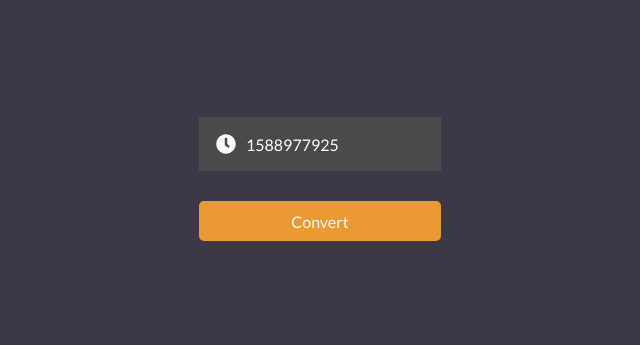
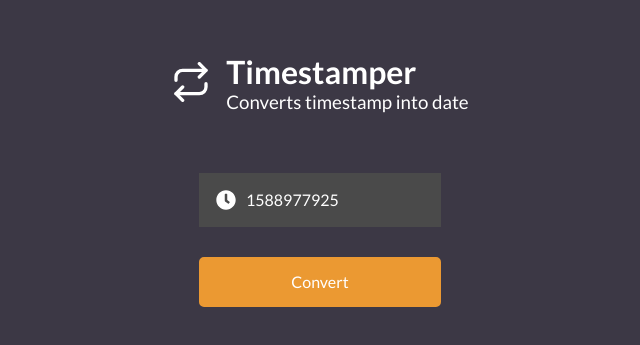
Before and after one commit to mCodex/react-timestamper, a React (Create React App) app: page / in a window 1280 px wide. Shown: the part 221-566 px from the top of the page, without its empty margins (320-960 px from the left). Built offline with nearby package versions, Linux system fonts and the light colour scheme.

Commit message:
changing styles

```diff
--- a/src/components/Button/index.tsx
+++ b/src/components/Button/index.tsx
@@ -3,6 +3,12 @@ import styled from 'styled-components';
 
 const Button: React.FC<ButtonHTMLAttributes<HTMLButtonElement>> = styled.button`
   align-self: stretch;
+  border-radius: 5px;
+  height: 50px;
+  color: #fff;
+  margin: 30px 0 0 0;
+  border: 2px solid #eb9932;
+  background-color: #eb9932;
 `;
 
 export default Button;
--- a/src/pages/index.tsx
+++ b/src/pages/index.tsx
@@ -2,6 +2,7 @@ import React, { useMemo, useState } from 'react';
 import { Formik, Form, FormikProps } from 'formik';
 import { fromUnixTime, formatRelative } from 'date-fns';
 import { FaClock } from 'react-icons/fa';
+import { FiRepeat } from 'react-icons/fi';
 
 import Input from '../components/Input';
 import Button from '../components/Button';
@@ -30,6 +31,14 @@ const Home: React.FC = () => {
 
   return (
     <Container>
+      <header>
+        <FiRepeat size={40} color="#fff" />
+        <div>
+          <h1>Timestamper</h1>
+          <h3>Converts timestamp into date</h3>
+        </div>
+      </header>
+
       <Formik initialValues={initialValues} onSubmit={handleFormOnSubmit}>
         {({
           handleSubmit,
@@ -47,7 +56,9 @@ const Home: React.FC = () => {
               onBlur={handleBlur}
               value={values.timestamp}
             />
-            <Button type="submit">Convert</Button>
+            <Button data-testid="submitButton" type="submit">
+              Convert
+            </Button>
 
             {date && (
               <>
--- a/src/pages/styles.ts
+++ b/src/pages/styles.ts
@@ -12,23 +12,30 @@ const formAnimation = keyframes({
 export const Container = styled.div`
   display: flex;
   height: 100%;
+  flex-direction: column;
   align-items: center;
   justify-content: center;
+
+  header {
+    display: inherit;
+    flex-direction: row;
+    margin-bottom: 60px;
+    align-items: center;
+
+    div {
+      margin-left: 15px;
+
+      h1 {
+        font-weight: bold;
+      }
+    }
+  }
 
   form {
     display: flex;
     flex-direction: column;
     animation: ${formAnimation} 2s;
     align-items: center;
-
-    button {
-      border-radius: 5px;
-      height: 40px;
-      color: #fff;
-      margin: 30px 0 0 0;
-      border: 2px solid #eb9932;
-      background-color: #eb9932;
-    }
 
     hr {
       border: 0.5px solid #ffffff50;
```
Also changed, not shown: 2 other files (tests, documents, lock files or other folders).
